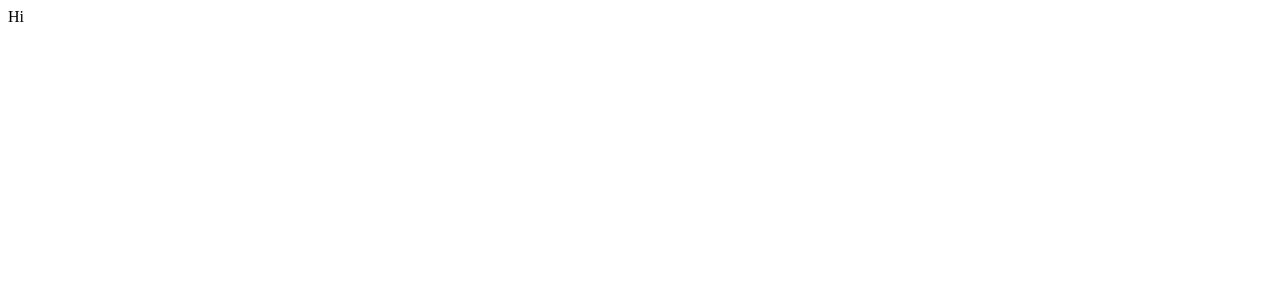
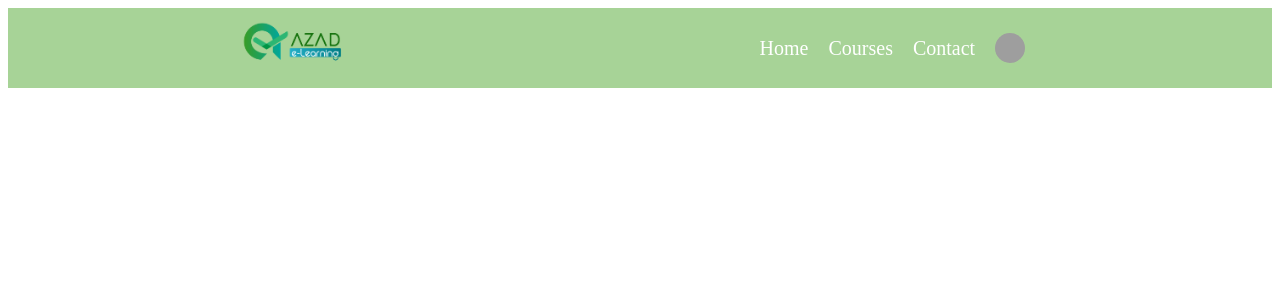
Before and after one commit to pmudassir/azad-e-learning, a React (Create React App) app in the folder frontend/: page / in a window 1280 px wide. Shown: the top 300 px of the page. Built offline with nearby package versions, Linux system fonts and the light colour scheme; grey boxes are pictures that could not be loaded.

Commit message:
working on  navbar

```diff
--- a/frontend/src/App.js
+++ b/frontend/src/App.js
@@ -1,6 +1,8 @@
+import Home from "./pages/home/Home";
+
 function App() {
   return (
-    <div>Hi</div>
+    <Home/>
   );
 }
 
--- /dev/null
+++ b/frontend/src/components/navbar/Navbar.jsx
@@ -0,0 +1,25 @@
+import React from 'react'
+import "./navbar.css"
+
+const Navbar = () => {
+  return (
+    <div className='navbar'>
+      <div className='wrapper'>
+        <div className='icon'>
+         <img src='/images/logo1.png' alt='icon' className='logo'/>
+         <img src='/images/logo2.png' alt='icon2' className='logo_text'/>
+        </div>
+        <div className='items'>
+        <div className='item'>Home</div>
+        <div className='item'>Courses</div>
+        <div className='item'>Contact</div>
+        <div className='item'>
+            <img alt='user-profile' className='avatar' src='https://images.unsplash.com/photo-1633332755192-727a05c4013d?ixlib=rb-4.0.3&ixid=M3wxMjA3fDB8MHxzZWFyY2h8Mnx8dXNlcnxlbnwwfHwwfHx8MA%3D%3D&auto=format&fit=crop&w=800&q=60'/>
+        </div>
+        </div>
+      </div>
+    </div>
+  )
+}
+
+export default Navbar
--- /dev/null
+++ b/frontend/src/components/navbar/navbar.css
@@ -0,0 +1,45 @@
+.navbar{
+    display: flex;
+    align-items: center;
+    font-size: 20px;
+    height: 80px;
+    background-color:#A7D397;
+}
+.wrapper{
+    width: 100%;
+    padding: 20px;
+    display: flex;
+    align-items: center;
+    justify-content: space-around;
+}
+.icon{
+    align-items: center;
+}
+.logo{
+    height: 60px;
+    width: 60px;
+
+}
+.logo_text{
+    height: 60px;
+    width: 60px;
+    margin-left: -9px;
+}
+.items{
+    display: flex;
+    align-items: center;
+    justify-content: space-between;
+    color: white;
+}
+.item{
+    display: flex;
+    align-items: center;
+    margin-right: 20px;
+}
+.avatar{
+    width: 30px;
+    height: 30px;
+    border-radius: 50%;
+    object-fit: cover;
+    cursor: pointer;
+}
--- /dev/null
+++ b/frontend/src/pages/home/Home.jsx
@@ -0,0 +1,10 @@
+import React from 'react'
+import Navbar from '../../components/navbar/Navbar'
+
+const Home = () => {
+  return (
+    <Navbar />
+  )
+}
+
+export default Home
```
Also changed, not shown: frontend/public/images/logo1.png (added), frontend/public/images/logo2.png (added).
